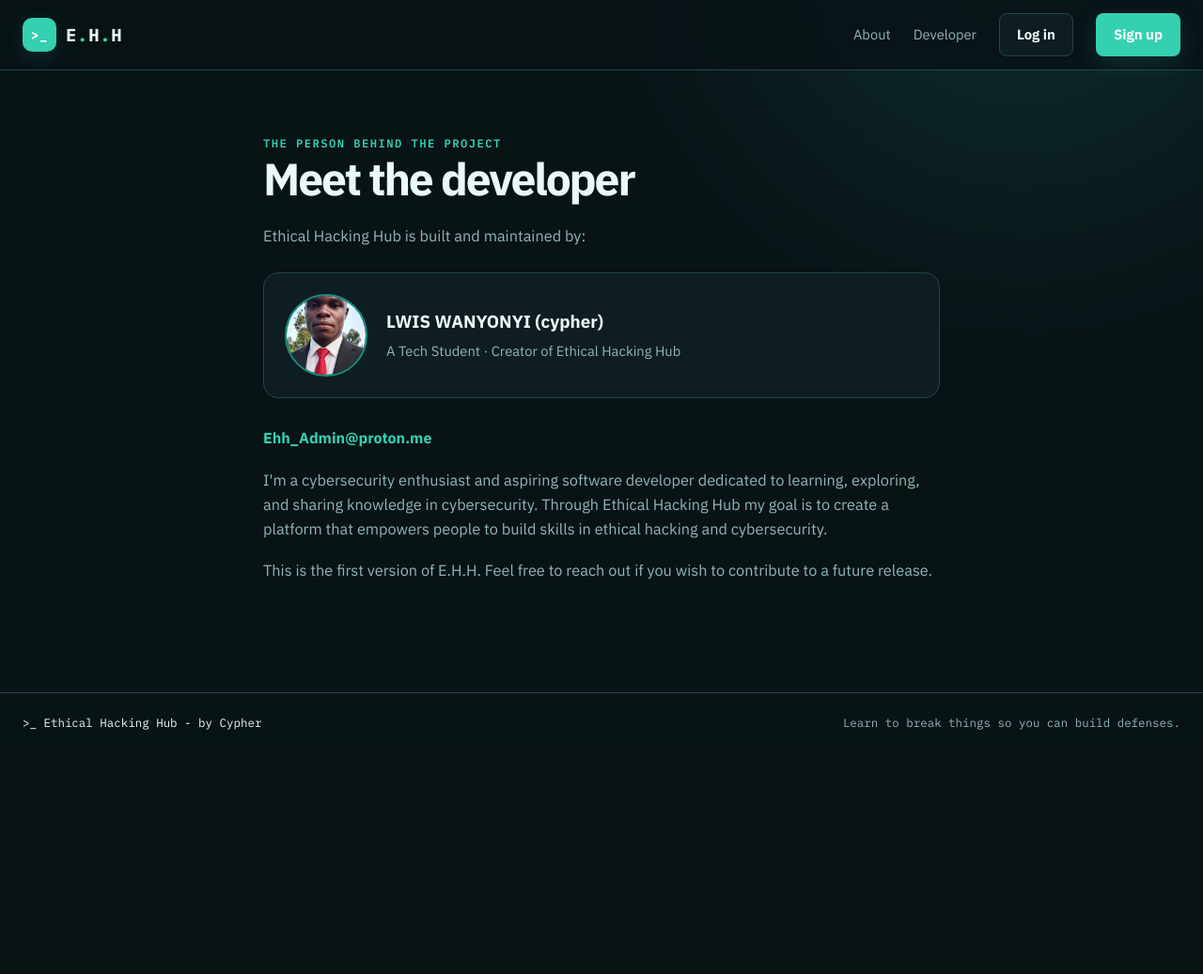
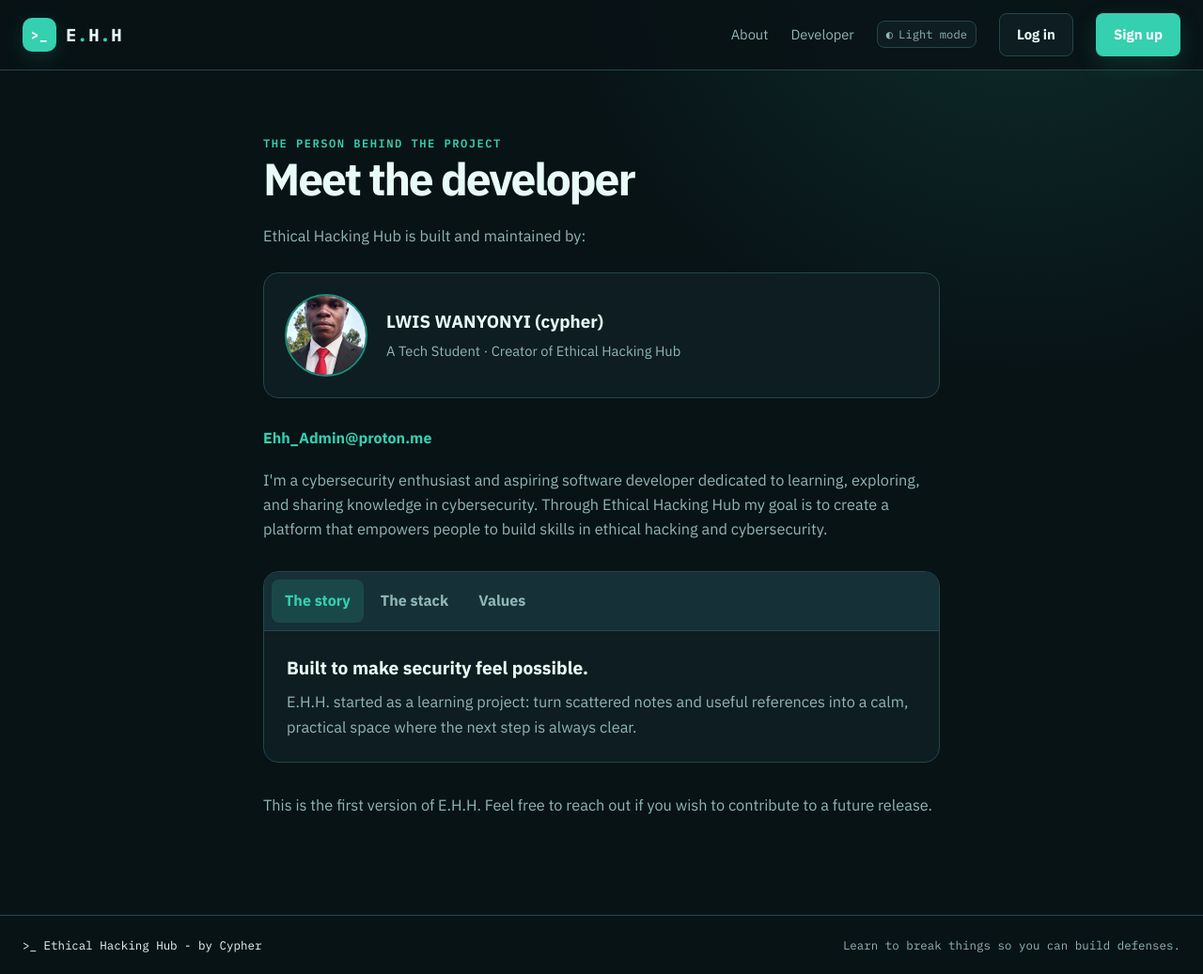
Before and after one commit to Lwis47/psycho, a Flask app: page /developer in a window 1280 px wide. Shown: the whole page at 94% size. Before the commit the page ends 777 px from the top, so only its background shows below. Run offline with Flask 3, Linux system fonts and the light colour scheme.

Commit message:
Add interactive learning hub frontend
Co-authored-by: Copilot App <223556219+Copilot@users.noreply.github.com>

```diff
--- a/static/css/style.css
+++ b/static/css/style.css
@@ -64,6 +64,8 @@ button, input, select, textarea { font: inherit; }
 .site-nav { display: flex; align-items: center; gap: 24px; }
 .nav-icon { display: flex; align-items: center; gap: 7px; color: var(--text-muted); font-size: .92rem; transition: color .18s ease; }
 .nav-icon:hover, .nav-icon[aria-current="page"] { color: var(--text); }
+.theme-toggle { display: inline-flex; align-items: center; gap: 6px; padding: 6px 9px; border: 1px solid var(--border); border-radius: 8px; background: var(--surface); color: var(--text-muted); font: .76rem var(--font-mono); cursor: pointer; }
+.theme-toggle:hover { border-color: var(--accent); color: var(--accent); }
 .nav-toggle { display: none; align-items: center; justify-content: center; padding: 9px; color: var(--text); background: var(--surface); border: 1px solid var(--border); border-radius: 9px; cursor: pointer; }
 .btn { display: inline-flex; align-items: center; justify-content: center; gap: 8px; padding: 10px 18px; border: 1px solid transparent; border-radius: 8px; font-size: .93rem; font-weight: 650; cursor: pointer; transition: transform .18s ease, background .18s ease, border-color .18s ease, color .18s ease; }
 .btn:hover { transform: translateY(-1px); }
@@ -106,6 +108,13 @@ main { flex: 1; }
 .section-head { display: flex; align-items: end; justify-content: space-between; gap: 24px; margin-bottom: 26px; }
 .section-head h2 { margin: 8px 0 0; font-size: clamp(1.7rem, 3vw, 2.35rem); line-height: 1.15; letter-spacing: -.04em; }
 .section-head p { max-width: 50ch; margin: 0; color: var(--text-muted); }
+.path-toolbar { display: flex; align-items: end; justify-content: space-between; gap: 20px; margin-bottom: 26px; }
+.path-toolbar h2 { margin: 8px 0 0; font-size: clamp(1.7rem, 3vw, 2.35rem); line-height: 1.15; letter-spacing: -.04em; }
+.path-search { width: min(280px, 100%); }
+.path-search input { width: 100%; min-height: 44px; padding: 10px 13px; border: 1px solid var(--border); border-radius: 8px; background: var(--surface); color: var(--text); }
+.path-search input:focus { border-color: var(--accent); outline: 2px solid var(--accent-glow); }
+.path-empty { margin-top: 16px; }
+[data-path-card][hidden] { display: none; }
 .path-grid { display: grid; grid-template-columns: repeat(auto-fit, minmax(250px, 1fr)); gap: 16px; }
 .path-card { display: flex; flex-direction: column; gap: 13px; min-height: 200px; padding: 24px; border: 1px solid var(--border); border-radius: 14px; background: var(--surface); transition: transform .2s ease, border-color .2s ease, box-shadow .2s ease; }
 .path-card:hover { transform: translateY(-4px); border-color: var(--accent-dim); box-shadow: var(--shadow); }
@@ -183,6 +192,16 @@ main { flex: 1; }
 .dev-card h3 { margin: 0 0 4px; }
 .dev-card p { margin: 0; font-size: .92rem; }
 .dev-contact { display: inline-flex; margin: 4px 0 18px; color: var(--accent); font-weight: 650; }
+.tabs { margin: 32px 0; border: 1px solid var(--border); border-radius: 16px; background: var(--surface); overflow: hidden; }
+.tab-list { display: flex; gap: 4px; padding: 8px; border-bottom: 1px solid var(--border); background: var(--surface-raised); }
+.tab-button { padding: 10px 14px; border: 0; border-radius: 8px; background: transparent; color: var(--text-muted); font-weight: 650; cursor: pointer; }
+.tab-button:hover, .tab-button.is-active { background: var(--accent-glow); color: var(--accent); }
+.tab-panel { padding: 24px; }
+.tab-panel h2 { margin: 0 0 8px; font-size: 1.2rem; }
+.tab-panel p { margin-bottom: 0; }
+.stack-list { display: flex; flex-wrap: wrap; gap: 8px; margin-top: 18px; }
+.stack-list span { padding: 6px 10px; border: 1px solid var(--border); border-radius: 999px; color: var(--accent); font: .78rem var(--font-mono); }
+.sr-only { position: absolute; width: 1px; height: 1px; padding: 0; margin: -1px; overflow: hidden; clip: rect(0, 0, 0, 0); white-space: nowrap; border: 0; }
 .profile-card { margin-bottom: 18px; box-shadow: none; }
 .profile-row { display: flex; justify-content: space-between; align-items: center; gap: 16px; padding: 10px 0; border-bottom: 1px solid var(--border); flex-wrap: wrap; }
 .profile-row:last-child { border-bottom: 0; }
@@ -220,6 +239,8 @@ main { flex: 1; }
   .section, .dash-hero { padding-right: 24px; padding-left: 24px; }
   .admin-grid { grid-template-columns: 1fr; }
   .section-head { align-items: flex-start; flex-direction: column; gap: 8px; }
+  .path-toolbar { align-items: stretch; flex-direction: column; }
+  .path-search { width: 100%; }
 }
 @media (max-width: 560px) {
   .brand { font-size: 1.02rem; }
@@ -237,6 +258,7 @@ main { flex: 1; }
   .auth-card, .profile-card { padding: 22px; }
   .dev-card { align-items: flex-start; gap: 14px; padding: 17px; }
   .dev-photo { width: 68px; height: 68px; }
+  .tab-list { overflow-x: auto; }
   .distro-table, .admin-table { display: block; overflow-x: auto; white-space: nowrap; }
   .site-footer { padding: 20px; }
   .trust-strip { gap: 10px 20px; font-size: .7rem; }
--- a/static/js/site.js
+++ b/static/js/site.js
@@ -1,4 +1,19 @@
 (() => {
+  const root = document.documentElement;
+  const themeToggle = document.querySelector("[data-theme-toggle]");
+  const savedTheme = window.localStorage.getItem("ehh-theme");
+  if (savedTheme === "light" || savedTheme === "dark") root.dataset.theme = savedTheme;
+  const updateThemeLabel = () => {
+    if (themeToggle) themeToggle.querySelector("[data-theme-label]").textContent =
+      root.dataset.theme === "light" ? "Dark mode" : "Light mode";
+  };
+  updateThemeLabel();
+  themeToggle?.addEventListener("click", () => {
+    root.dataset.theme = root.dataset.theme === "light" ? "dark" : "light";
+    window.localStorage.setItem("ehh-theme", root.dataset.theme);
+    updateThemeLabel();
+  });
+
   const toggle = document.getElementById("navToggle");
   const nav = document.getElementById("siteNav");
 
@@ -42,4 +57,34 @@
     password.addEventListener("input", validate);
     confirmation.addEventListener("input", validate);
   });
+
+  const pathSearch = document.querySelector("[data-path-search]");
+  const pathCards = [...document.querySelectorAll("[data-path-card]")];
+  const pathEmpty = document.querySelector("[data-path-empty]");
+  pathSearch?.addEventListener("input", () => {
+    const query = pathSearch.value.trim().toLowerCase();
+    let visible = 0;
+    pathCards.forEach((card) => {
+      const matches = card.dataset.search.toLowerCase().includes(query);
+      card.hidden = !matches;
+      if (matches) visible += 1;
+    });
+    if (pathEmpty) pathEmpty.hidden = visible > 0;
+  });
+
+  document.querySelectorAll("[data-tabs]").forEach((tabs) => {
+    const buttons = [...tabs.querySelectorAll("[data-tab]")];
+    const panels = [...tabs.querySelectorAll("[data-panel]")];
+    buttons.forEach((button) => button.addEventListener("click", () => {
+      buttons.forEach((item) => {
+        const active = item === button;
+        item.classList.toggle("is-active", active);
+        item.setAttribute("aria-selected", String(active));
+      });
+      panels.forEach((panel) => {
+        panel.hidden = panel.dataset.panel !== button.dataset.tab;
+        panel.classList.toggle("is-active", !panel.hidden);
+      });
+    }));
+  });
 })();
--- a/templates/base.html
+++ b/templates/base.html
@@ -105,6 +105,9 @@
       <nav class="site-nav" id="siteNav" aria-label="Main navigation">
         <a class="nav-icon" href="{{ url_for('about') }}">About</a>
         <a class="nav-icon" href="{{ url_for('developer') }}">Developer</a>
+        <button class="theme-toggle" type="button" data-theme-toggle aria-label="Switch theme">
+          <span aria-hidden="true">◐</span><span data-theme-label>Light mode</span>
+        </button>
         {% if session.get('user_id') %}
         <a class="nav-icon" href="{{ url_for('linux_distros') }}"
           >Linux tools</a
--- a/templates/developer.html
+++ b/templates/developer.html
@@ -12,6 +12,26 @@
   <a class="dev-contact" href="mailto:Ehh_Admin@proton.me?subject=Regarding%20E.H.H">Ehh_Admin@proton.me</a>
   <p>I'm a cybersecurity enthusiast and aspiring software developer dedicated to learning, exploring, and sharing
      knowledge in cybersecurity. Through Ethical Hacking Hub my goal is to create a platform that empowers people to build skills in ethical hacking and cybersecurity.</p>
+  <div class="tabs" data-tabs>
+    <div class="tab-list" role="tablist" aria-label="Developer information">
+      <button class="tab-button is-active" type="button" role="tab" aria-selected="true" aria-controls="story-panel" id="story-tab" data-tab="story">The story</button>
+      <button class="tab-button" type="button" role="tab" aria-selected="false" aria-controls="stack-panel" id="stack-tab" data-tab="stack">The stack</button>
+      <button class="tab-button" type="button" role="tab" aria-selected="false" aria-controls="values-panel" id="values-tab" data-tab="values">Values</button>
+    </div>
+    <div class="tab-panel is-active" id="story-panel" role="tabpanel" aria-labelledby="story-tab" data-panel="story">
+      <h2>Built to make security feel possible.</h2>
+      <p>E.H.H. started as a learning project: turn scattered notes and useful references into a calm, practical space where the next step is always clear.</p>
+    </div>
+    <div class="tab-panel" id="stack-panel" role="tabpanel" aria-labelledby="stack-tab" data-panel="stack" hidden>
+      <h2>Small tools, useful outcomes.</h2>
+      <p>Flask powers the server, SQLite keeps setup simple, and the interface uses semantic HTML, focused CSS, and lightweight vanilla JavaScript.</p>
+      <div class="stack-list"><span>Python + Flask</span><span>SQLite</span><span>Jinja2</span><span>Accessible HTML</span></div>
+    </div>
+    <div class="tab-panel" id="values-panel" role="tabpanel" aria-labelledby="values-tab" data-panel="values" hidden>
+      <h2>Learn responsibly.</h2>
+      <p>Only test systems you own or have permission to assess. Good security work is careful, documented, and focused on reducing harm.</p>
+    </div>
+  </div>
   <p>This is the first version of E.H.H. Feel free to reach out if you wish to contribute to a future release.</p>
 </div>
 {% endblock %}
```
Also changed, not shown: templates/dashboard.html (+13 -2 lines).
